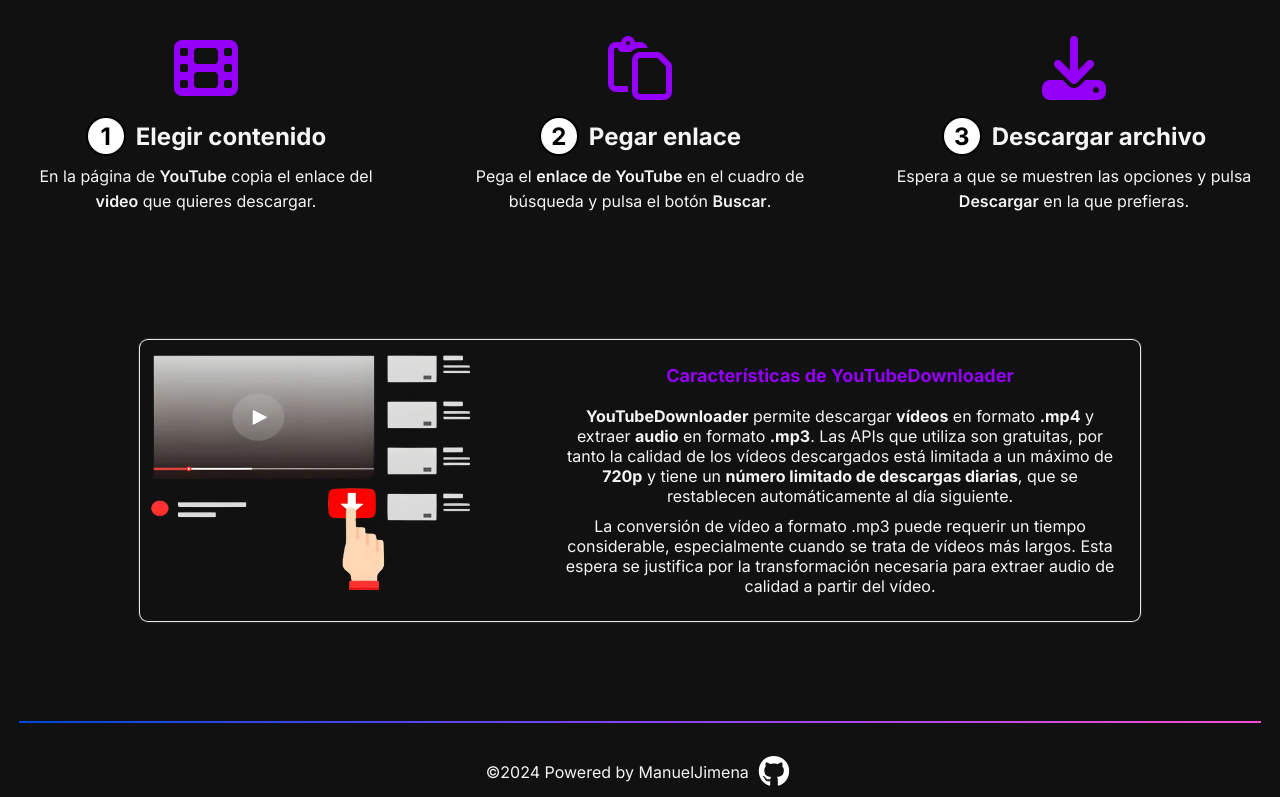
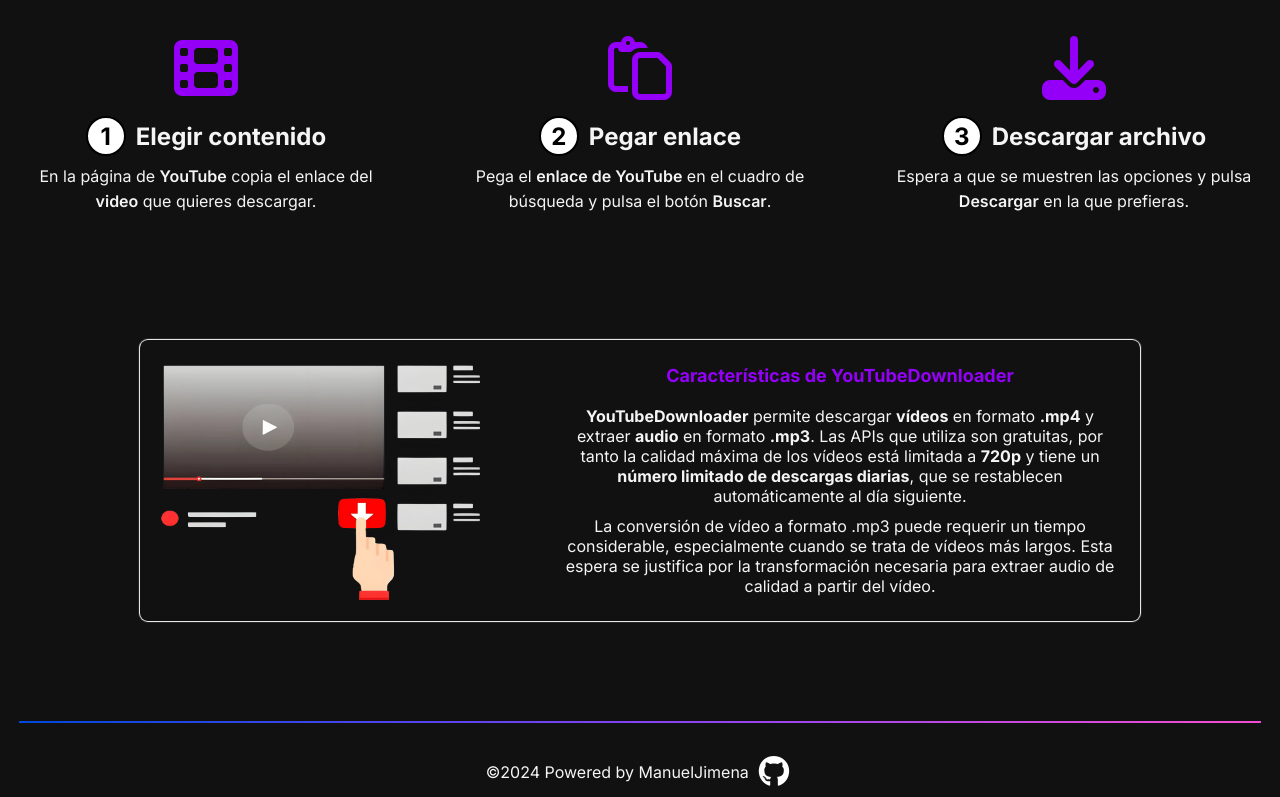
Before and after one commit to ManuelJimena/YouTubeDownloader, a React (Vite) app: page / in a window 1280 px wide. Shown: the part 419-1216 px from the top of the page. Built offline with nearby package versions, Linux system fonts and the light colour scheme; no server answers.

Commit message:
refact audio

```diff
--- a/src/components/Info/Info.jsx
+++ b/src/components/Info/Info.jsx
@@ -13,7 +13,7 @@
         </figure>
         <div className="text_info">
           <h3>Características de YouTubeDownloader</h3>
-            <p><b>YouTubeDownloader</b> permite descargar <b>vídeos</b> en formato <b>.mp4</b> y extraer <b>audio</b> en formato <b>.mp3</b>. Las APIs que utiliza son gratuitas, por tanto la calidad de los vídeos descargados está limitada a un máximo de <b>720p</b> y tiene un <b>número limitado de descargas diarias</b>, que se restablecen automáticamente al día siguiente.</p>
+            <p><b>YouTubeDownloader</b> permite descargar <b>vídeos</b> en formato <b>.mp4</b> y extraer <b>audio</b> en formato <b>.mp3</b>. Las APIs que utiliza son gratuitas, por tanto la calidad máxima de los vídeos está limitada a <b>720p</b> y tiene un <b>número limitado de descargas diarias</b>, que se restablecen automáticamente al día siguiente.</p>
             <p>La conversión de vídeo a formato .mp3 puede requerir un tiempo considerable, especialmente cuando se trata de vídeos más largos. Esta espera se justifica por la transformación necesaria para extraer audio de calidad a partir del vídeo.</p>
         </div>
       </div>
--- a/src/components/Info/Info.scss
+++ b/src/components/Info/Info.scss
@@ -22,7 +22,8 @@
       img {
         width: 100%;
         height: 100%;
-        display: block
+        display: block;
+        margin: 10px;
       }
     }
     .text_info {
```
